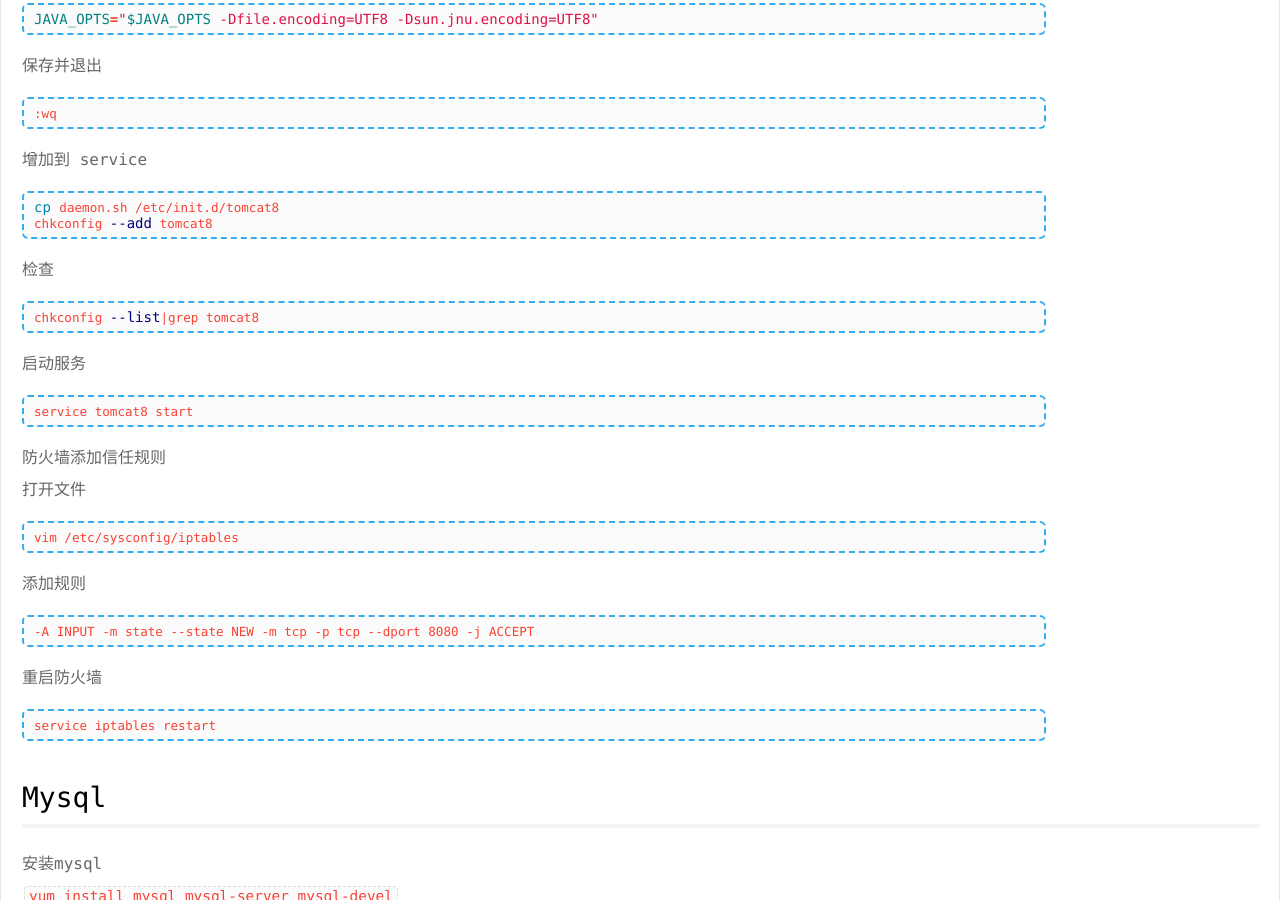
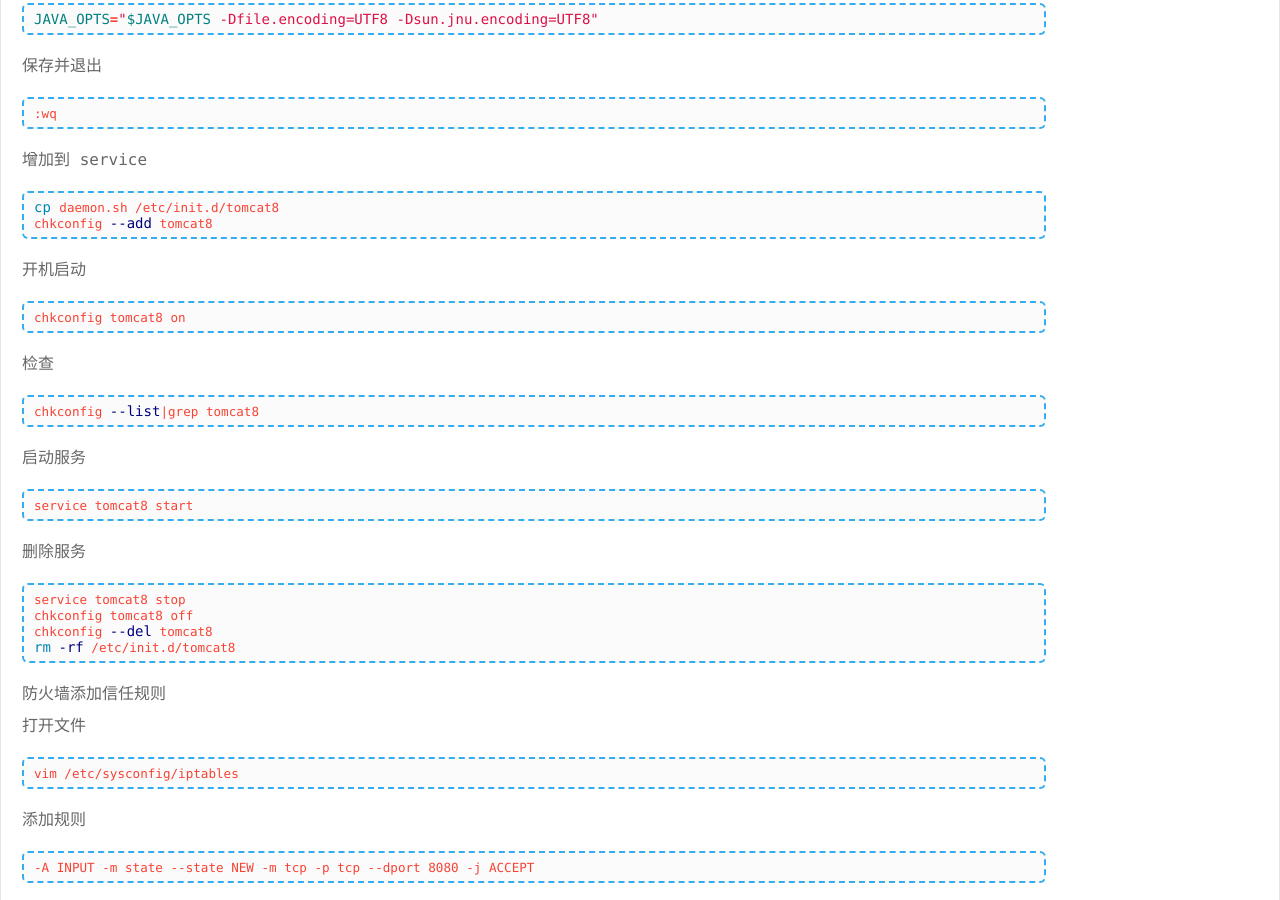
Before and after one commit to psvmc/myblog_jekyll, a Jekyll site: the page built from _posts/2018-01-19-centos-soft-install.md, in a window 1280 px wide and 900 px high, scrolled down 4475 px. Built offline with Jekyll 4.4.1, drawn with Linux system fonts in a browser that asks for light colours; comment, search, counter and statistics services are not loaded.

Commit message:
文章更新

`````diff
--- a/_posts/2018-01-19-centos-soft-install.md
+++ b/_posts/2018-01-19-centos-soft-install.md
@@ -209,6 +209,12 @@ cp daemon.sh /etc/init.d/tomcat8
 chkconfig --add tomcat8
 ```
 
+开机启动
+
+````bash
+chkconfig tomcat8 on
+````
+
 检查
 
 ```bash
@@ -220,6 +226,17 @@ chkconfig --list|grep tomcat8
 ```bash
 service tomcat8 start
 ```
+
+删除服务
+
+```bash
+service tomcat8 stop
+chkconfig tomcat8 off
+chkconfig --del tomcat8
+rm -rf /etc/init.d/tomcat8
+```
+
+
 
 防火墙添加信任规则
 
`````
